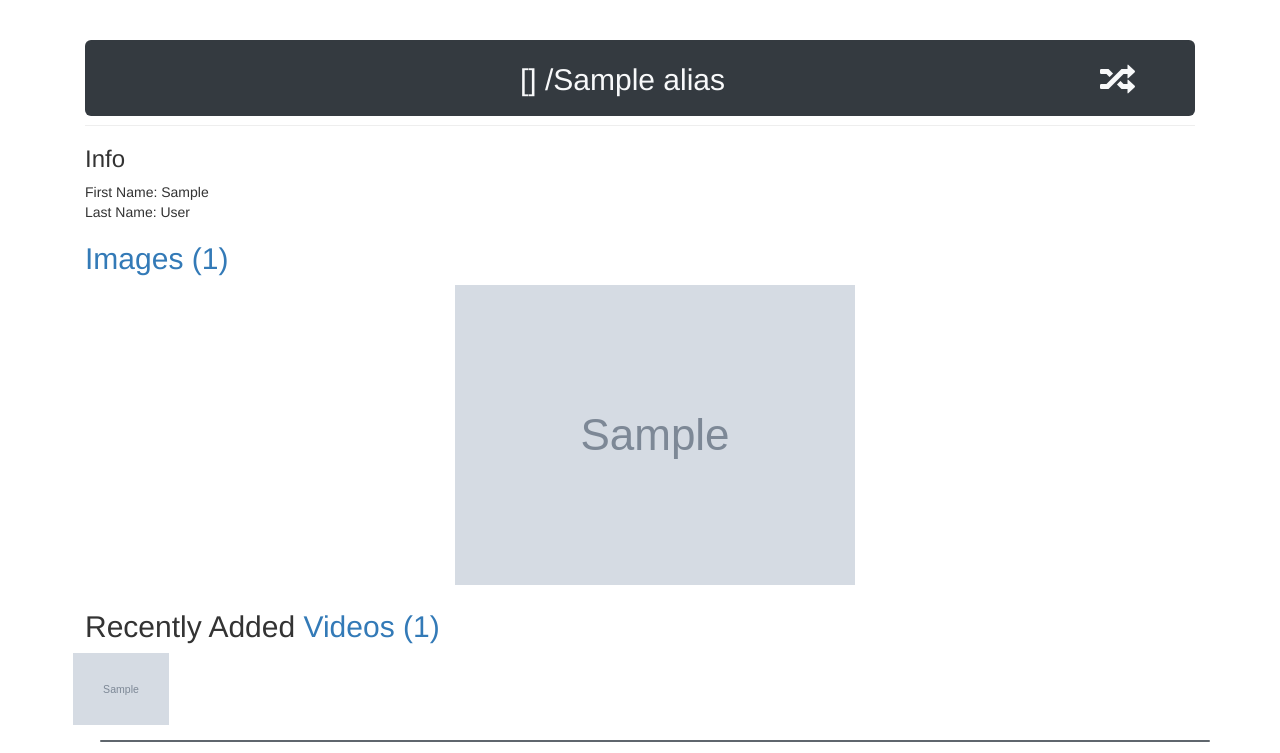
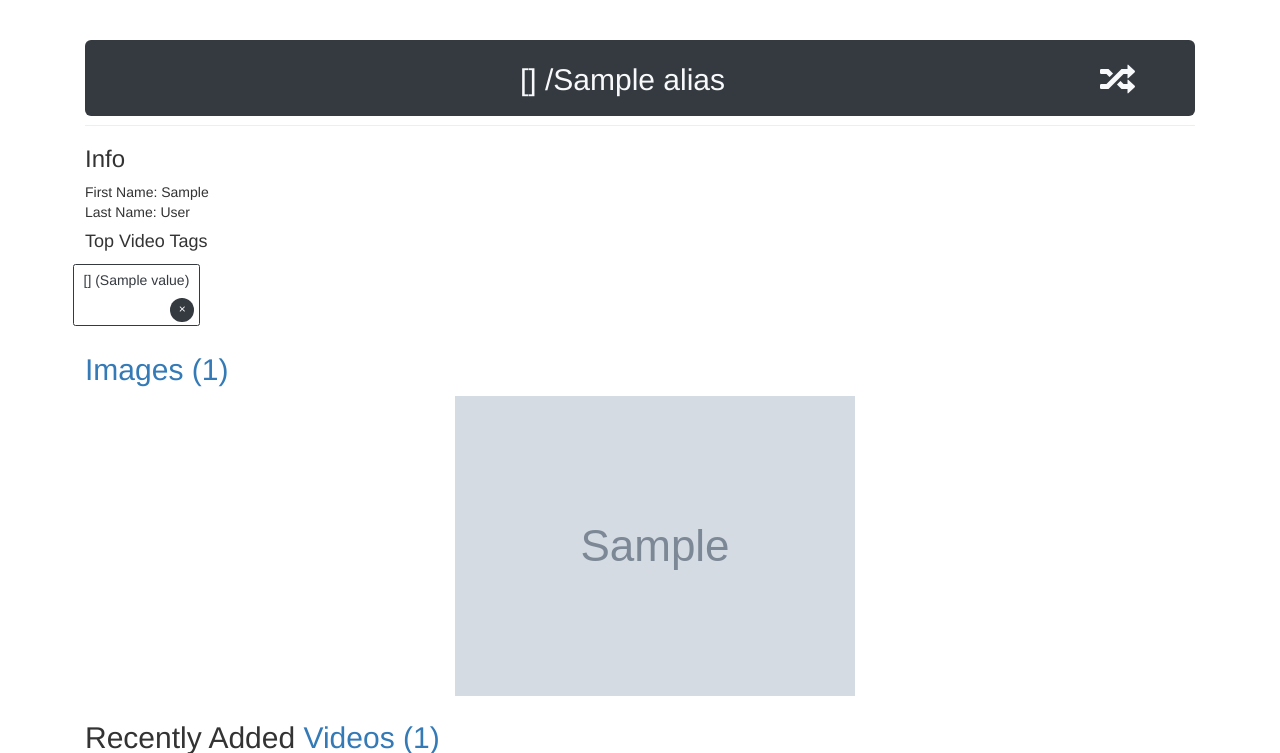
Before and after one commit to M-Aguilar/vid_manager, a Django app: template vid_manager/templates/vid_manager/actor.html in a window 1280 px wide. Shown: the part 66-819 px from the top of the page. Run offline with Django 3.2, Linux system fonts and the light colour scheme; the template is opened without the code that fills it: most values are stand-ins (such as "Sample title", 1, 10 or a date in 2020); grey boxes marked "Sample" are stand-in pictures; some libraries are stand-ins or nearby versions.

Commit message:
Implement top tags

```diff
--- a/vid_manager/templates/vid_manager/actor.html
+++ b/vid_manager/templates/vid_manager/actor.html
@@ -75,6 +75,12 @@
 		<div>First Name: {{ actor.first_name }}</div>
 		<div>Last Name: {{ actor.last_name }}</div>
 	</div>
+	<h4>Top Video Tags</h4>
+	<div class="top_tags row">
+		{% for tag, value in top_tags.items %}
+			{% include "vid_manager/tag_tile.html" %}
+		{% endfor %}
+	</div>
 	<div>
 		<h2><a href="{% url 'images' %}?actor={{actor}}">Images ({{ actor.actor_images.all.count }})</a>
 	</div>
--- a/vid_manager/templates/vid_manager/tag_tile.html
+++ b/vid_manager/templates/vid_manager/tag_tile.html
@@ -1,13 +1,15 @@
 
-<div id="{{ tag.id }}" class='col-2 p-1'>
-	<div class="overflow-auto d-inline-block w-100 border border-dark rounded pr-2 pl-3 py-0">
-		<a href="{% url 'tag' tag.id %}">
-			<div class="float-left text-dark mt-2">{{ tag }}</div>
+<div id="{{ tag.id }}" class='col-auto p-1'>
+	<div class="overflow-auto d-inline-block w-100 border border-dark rounded px-2 py-0">
+		<a href="{% if actor %}{% url 'videos' %}?actor={{actor}}&tag={{tag}}{% elif videos %}{% url 'videos' %}?tag={{tag}}{% if tags %}{% for t in tags %}{% if t != tag %}&tag={{t}}{% endif %}{% endfor %}{% endif %}{% if actors %}{% for actor in actors %}&actor={{actor}}{% endfor %}{% endif %}{% else %}{% url 'tag' tag.id %}{% endif %}">
+			<div class="{% if actor %}text-center{% else %}float-left{% endif %} text-dark m-2">{{ tag }}{% if actor %} ({{ value }}) {% endif %}</div>
 		</a>
-		<a href="{% url 'remove_tag' tag.id %}" id="remove_tag" class="float-right btn btn-xs btn-dark rounded-circle my-1 px-2" value="{{ tag.id }}">
+		{% if video or image %}
+		<a href="{% url 'remove_tag' tag.id %}" id="remove_tag" class="float-right btn btn-xs btn-dark rounded-circle my-1 px-2 ml-3" value="{{ tag.id }}">
 			<div class="px-1 mb-1">
 				<span>&times;</span>
 			</div>
 		</a>
+		{% endif %}
 	</div>
 </div>
--- a/vid_manager/templates/vid_manager/videos.html
+++ b/vid_manager/templates/vid_manager/videos.html
@@ -59,6 +59,12 @@
    	{% endfor %}
 	</ul>
 {% endif %}
+<h4 class="ml-2">Top Tags</h4>
+<div class="row mx-2">
+{% for tag, value in top_tags.items %}
+	{% include 'vid_manager/tag_tile.html' %}
+{% endfor %}
+</div>
 <div class="text-dark">
 	<div class="row mx-1">
 	{% for video in videos %}
```
Also changed, not shown: vid_manager/views.py (+22 -10 lines).
